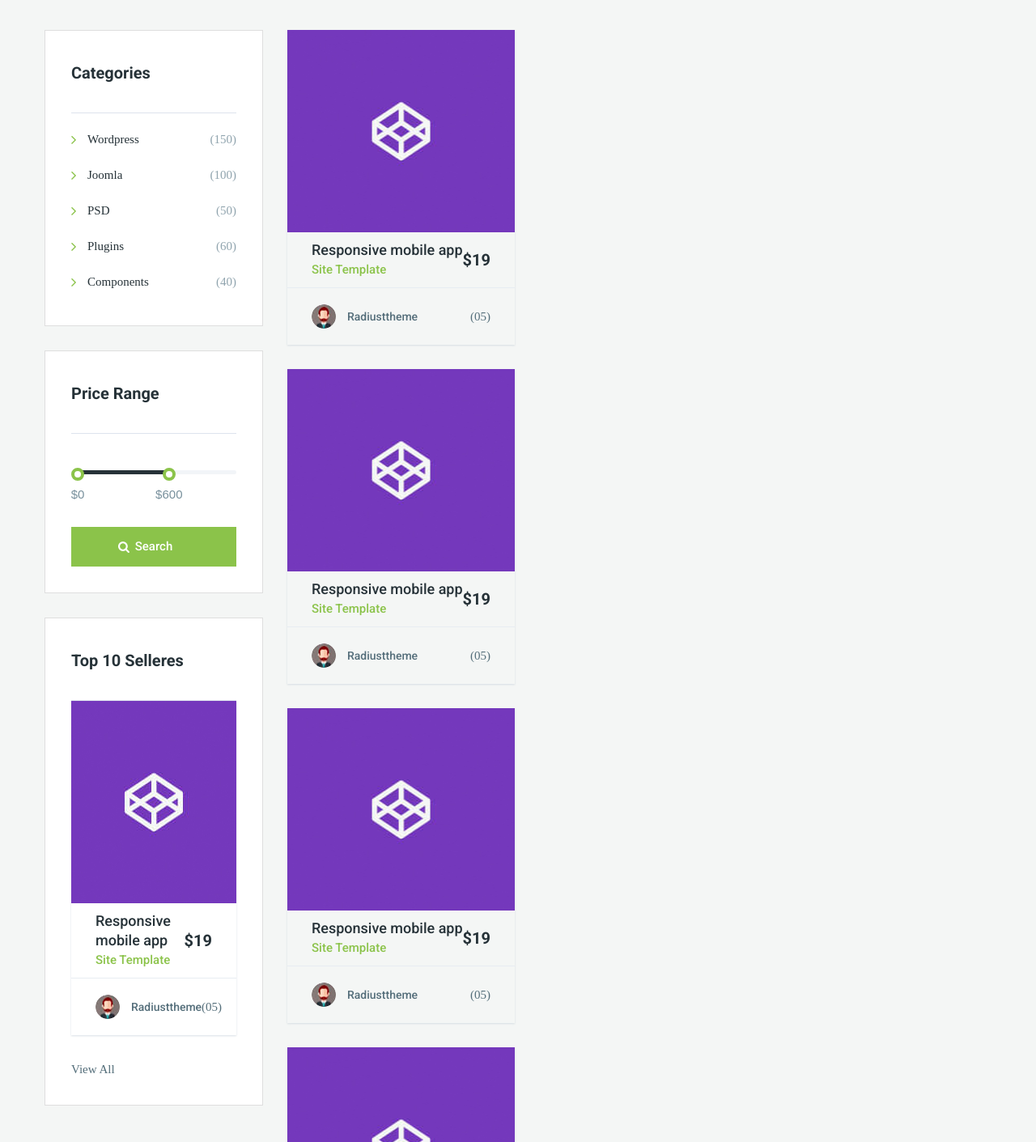
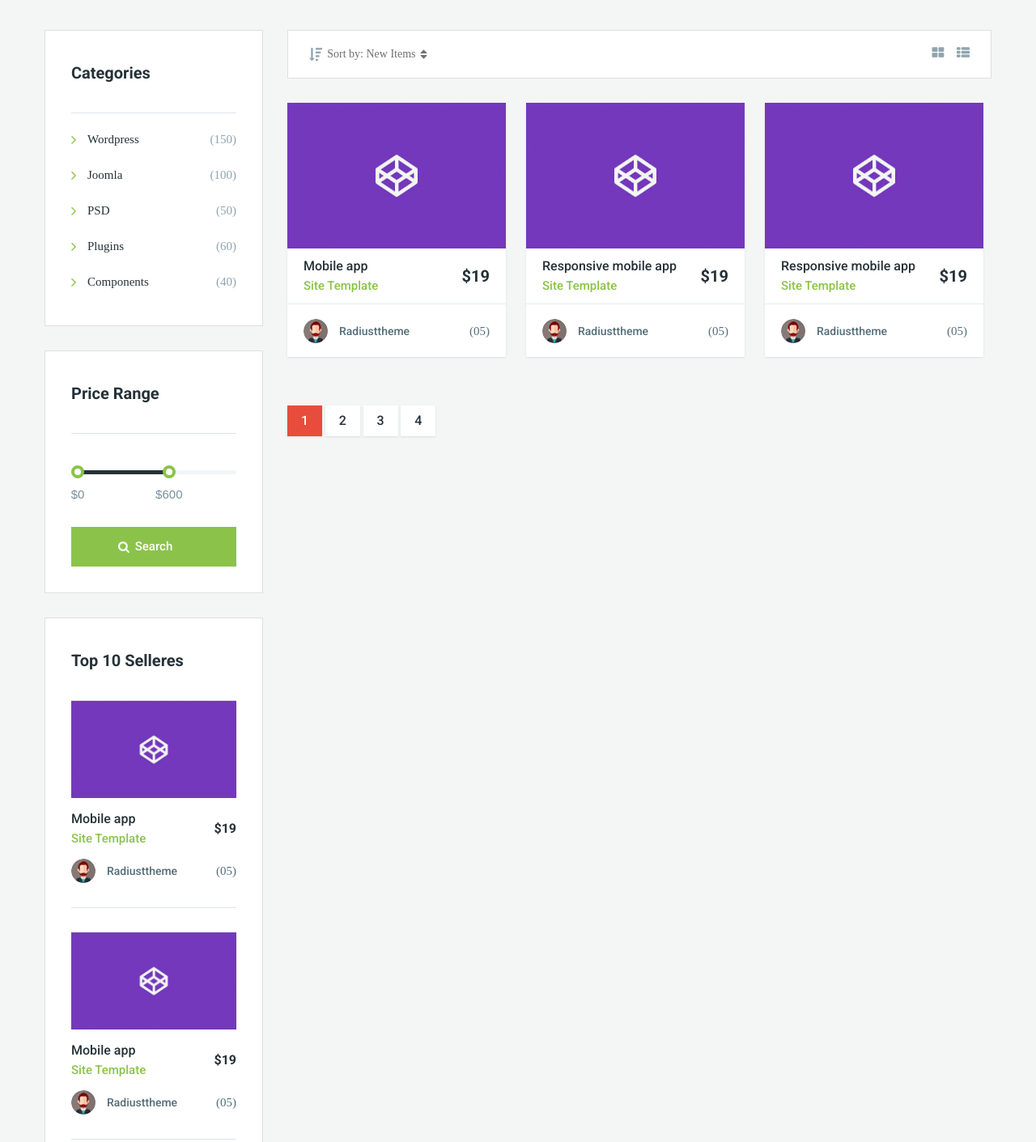
Before and after one commit to LtAlex1/moderno, a website: page app/new-items.html in a window 1280 px wide. Shown: the part 452-1863 px from the top of the page at 81% size. Drawn offline with nearby package versions, Linux system fonts and the light colour scheme; files whose address does not match are found by name.

Commit message:
Finished new-items page

```diff
--- a/app/new-items.html
+++ b/app/new-items.html
@@ -124,13 +124,13 @@
         <div class="aside__title">
           Top 10 Selleres
         </div>
-
+        <div class="aside__product-item">
             <div class="product__item">
               <a class="product__item-img" href="" style="background-image: url(images/content/product-item.jpg);"></a>
               <div class="product__item-content">
                 <div class="product__item-name">
                   <a class="product__item-title" href="">
-                Responsive mobile app
+                    Mobile app
                   </a>
                   <a class="product__item-category" href=""> Site Template </a>
                 </div>
@@ -148,6 +148,52 @@
               </div>
             </div>
 
+            <div class="product__item">
+              <a class="product__item-img" href="" style="background-image: url(images/content/product-item.jpg);"></a>
+              <div class="product__item-content">
+                <div class="product__item-name">
+                  <a class="product__item-title" href="">
+                    Mobile app
+                  </a>
+                  <a class="product__item-category" href=""> Site Template </a>
+                </div>
+                <div class="product__item-price">$19</div>
+              </div>
+              <div class="product__item-info">
+                  <a class="product__item-autor" href="#">
+                      <div class='avatar' style='background-image: url(images/content/user.jpg);'></div>
+                      <span>Radiusttheme</span>
+                  </a>
+                  <div class="product__item-star">
+                      <div class="rate-star"></div>
+                      (<span>05</span>)
+                  </div>
+              </div>
+            </div>
+
+            <div class="product__item">
+              <a class="product__item-img" href="" style="background-image: url(images/content/product-item.jpg);"></a>
+              <div class="product__item-content">
+                <div class="product__item-name">
+                  <a class="product__item-title" href="">
+                    Mobile app
+                  </a>
+                  <a class="product__item-category" href=""> Site Template </a>
+                </div>
+                <div class="product__item-price">$19</div>
+              </div>
+              <div class="product__item-info">
+                  <a class="product__item-autor" href="#">
+                      <div class='avatar' style='background-image: url(images/content/user.jpg);'></div>
+                      <span>Radiusttheme</span>
+                  </a>
+                  <div class="product__item-star">
+                      <div class="rate-star"></div>
+                      (<span>05</span>)
+                  </div>
+              </div>
+            </div>
+        </div>
         <a href="#" class="top-sellers__link">View All</a>
 
       </div>
@@ -155,6 +201,17 @@
     </aside>
     <div class="product-page__content">
         <div class="product-page__filter">
+
+          <div class="product-page__filter-sort">
+            <button class="icon-sort-amount-desc"></button>
+            Sort by: New Items
+            <button class="icon-unsorted"></button>
+          </div>
+
+          <div>
+            <button class="icon-th-large"></button>
+            <button class='icon-th-list'></button>
+          </div>
 
         </div>
 
@@ -164,7 +221,7 @@
             <div class="product__item-content">
               <div class="product__item-name">
                 <a class="product__item-title" href="">
-                  Responsive mobile app
+                 Mobile app
                 </a>
                 <a class="product__item-category" href=""> Site Template </a>
               </div>
@@ -228,74 +285,6 @@
             </div>
           </div>
 
-          <div class="product__item">
-            <a class="product__item-img" href="" style="background-image: url(images/content/product-item.jpg);"></a>
-            <div class="product__item-content">
-              <div class="product__item-name">
-                <a class="product__item-title" href="">
-                  Responsive mobile app
-                </a>
-                <a class="product__item-category" href=""> Site Template </a>
-              </div>
-              <div class="product__item-price">$19</div>
-            </div>
-            <div class="product__item-info">
-                <a class="product__item-autor" href="#">
-                    <div class='avatar' style='background-image: url(images/content/user.jpg);'></div>
-                    <span>Radiusttheme</span>
-                </a>
-                <div class="product__item-star">
-                    <div class="rate-star"></div>
-                    (<span>05</span>)
-                </div>
-            </div>
-          </div>
-
-          <div class="product__item">
-            <a class="product__item-img" href="" style="background-image: url(images/content/product-item.jpg);"></a>
-            <div class="product__item-content">
-              <div class="product__item-name">
-                <a class="product__item-title" href="">
-                  Responsive mobile app
-                </a>
-                <a class="product__item-category" href=""> Site Template </a>
-              </div>
-              <div class="product__item-price">$19</div>
-            </div>
-            <div class="product__item-info">
-                <a class="product__item-autor" href="#">
-                    <div class='avatar' style='background-image: url(images/content/user.jpg);'></div>
-                    <span>Radiusttheme</span>
-                </a>
-                <div class="product__item-star">
-                    <div class="rate-star"></div>
-                    (<span>05</span>)
-                </div>
-            </div>
-          </div>
-
-          <div class="product__item">
-            <a class="product__item-img" href="" style="background-image: url(images/content/product-item.jpg);"></a>
-            <div class="product__item-content">
-              <div class="product__item-name">
-                <a class="product__item-title" href="">
-                  Responsive mobile app
-                </a>
-                <a class="product__item-category" href=""> Site Template </a>
-              </div>
-              <div class="product__item-price">$19</div>
-            </div>
-            <div class="product__item-info">
-                <a class="product__item-autor" href="#">
-                    <div class='avatar' style='background-image: url(images/content/user.jpg);'></div>
-                    <span>Radiusttheme</span>
-                </a>
-                <div class="product__item-star">
-                    <div class="rate-star"></div>
-                    (<span>05</span>)
-                </div>
-            </div>
-          </div>
         </div>
 
         <div class="pagination">
--- a/app/scss/style.scss
+++ b/app/scss/style.scss
@@ -213,7 +213,7 @@
         align-items: center;
         max-width: 245px;
       .avatar {
-        width: 30px;
+        min-width: 30px;
         height: 30px;
         border-radius: 50%;
         background-position: center;
@@ -525,7 +525,7 @@ background-position: -28px 0;
 
 .product-page__inner {
     display: flex;
-}
+    padding-bottom:110px;
 .product-page__aside{
     margin-right: 30px;
 }
@@ -643,4 +643,155 @@ top:45px;
     background-color: transparent;
     border-radius: 0px;
 }
+
+.irs--flat .irs-handle{
+    top: 19px;
+}
+
+.product-page__aside{
+    .product__item-img{
+        min-height: 120px;
+    }
+    .product__item{
+
+        box-shadow: none;
+        }
+    .product__item-content{
+        padding: 0;
+        min-height: 75px;
+        border-bottom: none;
+    }
+    .product__item-info{
+        padding: 0;
+        min-height: 0;
+    }
+    .product__item-title{
+        font-size: 16px;
+    }
+    .product__item-price{
+        font-size: 16px;
+    }
+    .product__item-author .avatar{
+        margin-right: 9;
+    }
+    .product__item{
+        padding-bottom: 30px;
+        margin-bottom: 30px;
+        border-bottom: 1px solid #dde3ed;
+    }
+
+}
+.aside__product-item{
+    .product__item:last-child{
+        border:none;
+        padding-bottom: 0;
+    }
+    .product-item:last-child{
+        margin-top: 25px;
+    }
+}
+
+.top-sellers__link{
+   padding: 16px 10px;
+   background-color: $green;
+   color: #fff;
+   @include f500;
+}
+
+.product-page__filter{
+    background-color: #fff;
+    border: 1px solid #dedede;
+    padding: 0px 20px;
+    margin-bottom: 30px;
+    height: 60px;
+    display: flex;
+    justify-content:space-between;
+    align-items: center;
+    button{
+        cursor: pointer;
+        background-color: transparent;
+        border: none;
+        font-size: 16px;
+        color: #90a4ae;
+        &.active{
+            color: $green;
+        }
+    }
+}
+
+.product-page__filter-sort{
+    color: #707070;
+    font-size: 14px;
+    display: flex;
+    align-items: center;
+}
+button.icon-sort-amount-decc{
+    font-size: 18px;
+    color: #77898a;
+}
+button.icon-unsorted{
+    font-size: 14px;
+    color: #707070;
+}
+
+.product-page__content{
+    width: 100%;
+}
+
+.product-page__content{
+    .product__item{
+        background-color: #fff;
+       max-width: 270px;
+       margin-right: 10px;
+    }
+    .product__item-img{
+        min-height: 180px;
+    }
+
+    .product__item-content{
+        padding:10px 20px;
+
+    }
+    .product__item-title{
+        font-size: 16px;
+    }
+    .product__item-info{
+        min-height:65px;
+        padding: 10px 20px ;
+
+    }
+    .product-page__items{
+        display:flex;
+        justify-content: space-between;
+        margin-bottom:30px;
+    }
+    .pagination__list{
+        li{
+            display:inline-block;
+
+        }
+        & + li{
+            margin-left: 6px;
+        }
+        a, span{
+            box-shadow: 0px 1px 2px 0px rgba(205,214,222,0.75);
+            width:43px;
+            height:38px;
+            display:flex;
+            justify-content: center;
+            align-items: center;
+            background-color: #fff;
+            font-size: 16px;
+            color: $bg;
+            @include f500;
+            &.active{
+                background-color: $red;
+                color:#fff;
+            }
+        }
+    }
+}
+
+
+}
 // product page end
```
Also changed, not shown: app/css/style.min.css. Lines whose indentation alone changed are shown as unchanged.
